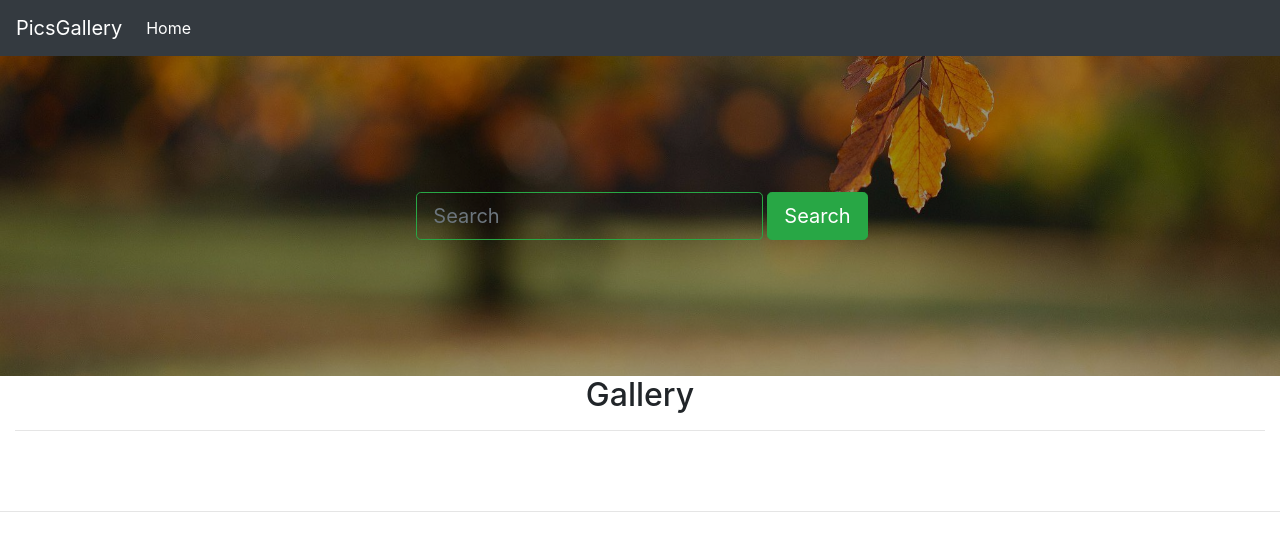
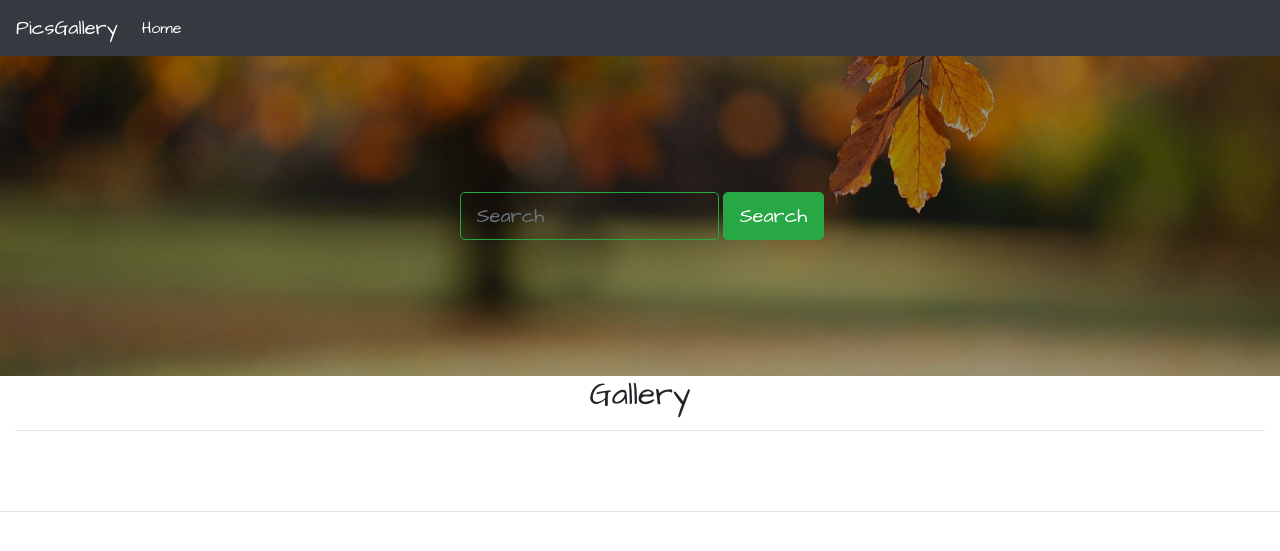
Before and after one commit to Atienodolphine01/Gallery, a Django app: page / in a window 1280 px wide. Shown: the top 551 px of the page. Run offline with Django 3.2, Linux system fonts and the light colour scheme; data that the repository does not hold is empty; some libraries are stand-ins or nearby versions.

Commit message:
added font style to the body

```diff
--- a/pics/static/css/main.css
+++ b/pics/static/css/main.css
@@ -1,3 +1,9 @@
+@import url('https://fonts.googleapis.com/css2?family=Architects+Daughter&display=swap');
+
+body{
+    font-family: 'Architects Daughter', cursive;
+    font-weight: 100;
+}
 .landing-top{
     background: url("../images/bg.jpg");
     background-position: center;
```
